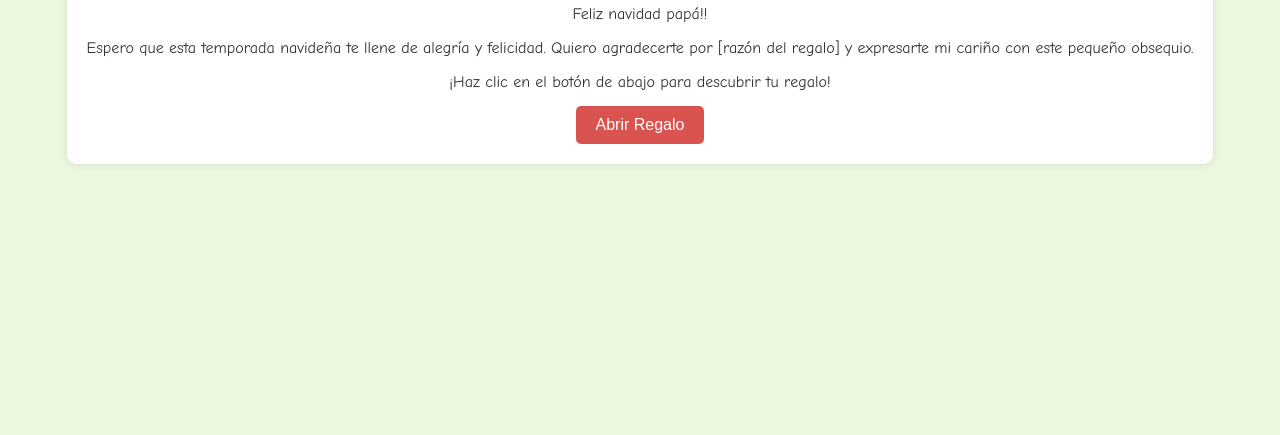
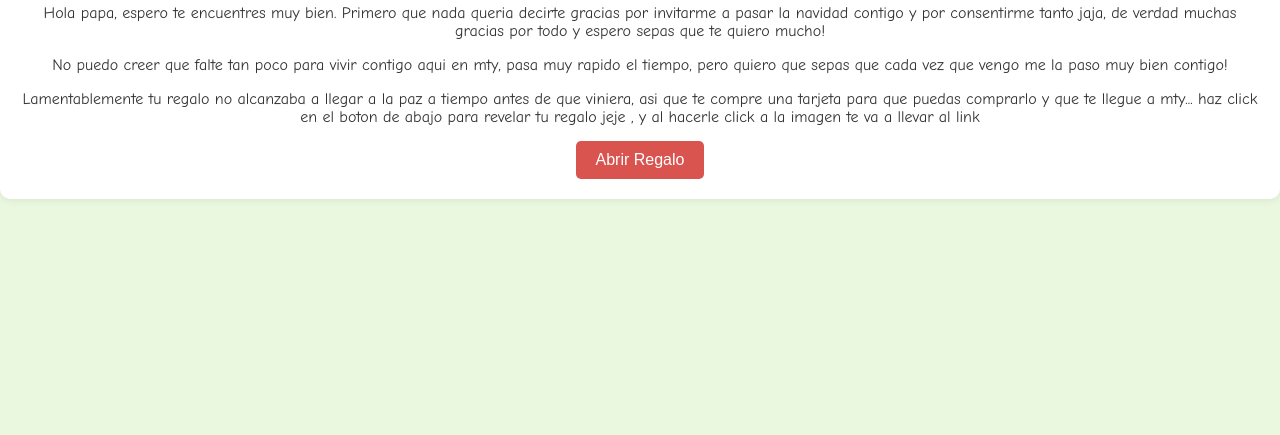
Before and after one commit to Roberto0611/xmas, a plain HTML site: page index.html in a window 1280 px wide. Shown: the part 365-800 px from the top of the page. Drawn offline with Linux system fonts and the light colour scheme.

Commit message:
finish xmas card

```diff
--- a/index.html
+++ b/index.html
@@ -13,10 +13,11 @@
 
     <p>Feliz navidad papá!!</p>
 
-    <p>Espero que esta temporada navideña te llene de alegría y felicidad. Quiero agradecerte por [razón del regalo] y expresarte mi cariño con este pequeño obsequio.</p>
+    <p>Hola papa, espero te encuentres muy bien. Primero que nada queria decirte gracias por invitarme a pasar la navidad contigo y por consentirme tanto jaja, de verdad muchas gracias por todo y espero sepas que te quiero mucho! </p>
 
-    <p>¡Haz clic en el botón de abajo para descubrir tu regalo!</p>
+    <p> No puedo creer que falte tan poco para vivir contigo aqui en mty, pasa muy rapido el tiempo, pero quiero que sepas que cada vez que vengo me la paso muy bien contigo!</p>
 
+    <p>Lamentablemente tu regalo no alcanzaba a llegar a la paz a tiempo antes de que viniera, asi que te compre una tarjeta para que puedas comprarlo y que te llegue a mty... haz click en el boton de abajo para revelar tu regalo jeje , y al hacerle click a la imagen te va a llevar al  link </p>
     <button id="mostrarRegalo">Abrir Regalo</button>
 
     <div id="regalo">
```
